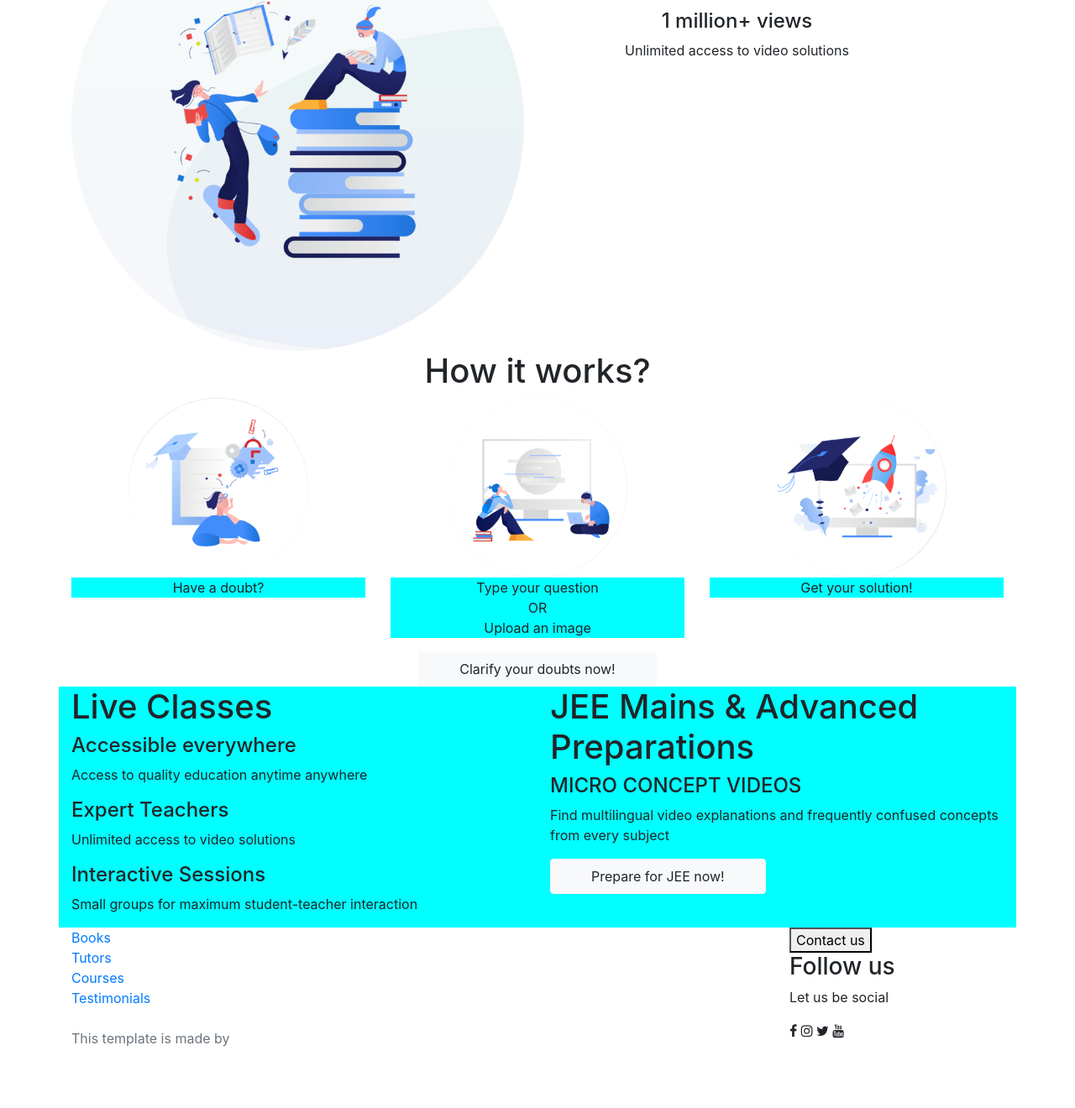
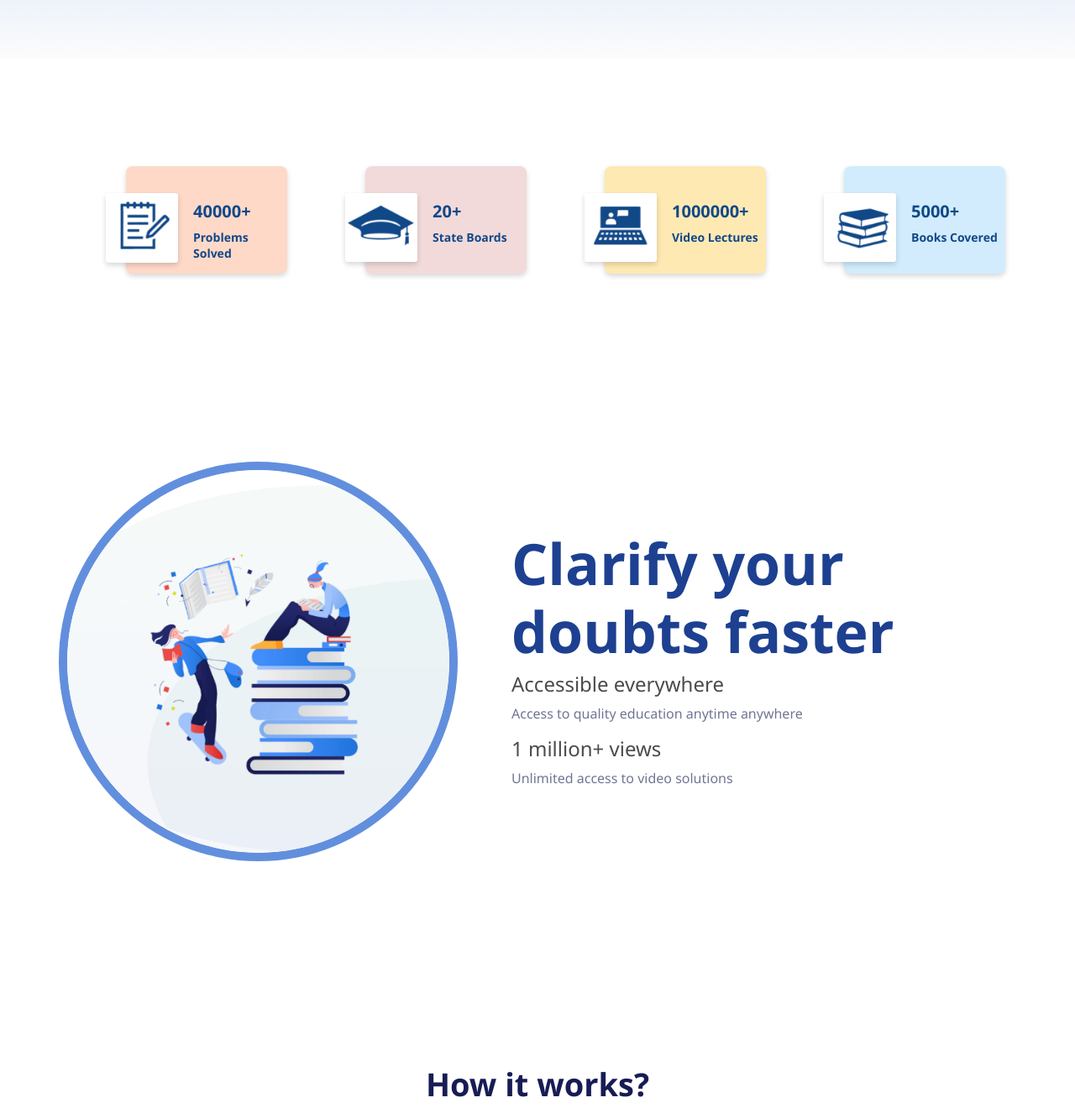
Before and after one commit to KrishnaPraneethEranki/Frontend, a plain HTML site: page src/index.html in a window 1280 px wide. Shown: the part 971-2291 px from the top of the page at 84% size. Drawn offline with nearby package versions, Linux system fonts and the light colour scheme.

Commit message:
Update style.css

```diff
--- a/CSS/style.css
+++ b/CSS/style.css
@@ -1,10 +1,292 @@
-.icon{
-    max-width: 50%;
+:root{
+    --bggradient:linear-gradient(
+        to bottom,
+        #2969E9,#fcfcfc);
 }
-.panel{
-    background-color: aqua;
+
+header, section{
+    overflow-x: hidden;
 }
-.panel h6 p{
-    margin:0px;
-    padding: 5vmin;
+
+header a{
+    font-family: Segoe UI;
+    font-size: 0.9em;
+    color:#2A2929;
 }
+
+header{
+    background: #2969E9;
+    background: var(--bggradient);
+}
+
+.dropdown-content{
+    display:none;
+    position: absolute;
+    background: #ffffff;
+    min-width: 160px;
+    box-shadow: 0px 2px 15px 0px #000000;
+    z-index: 1 ;
+}
+.dropdown-content a{
+    color:black;
+    padding:12px 16px;
+    text-decoration: none;
+    display:block;
+}
+.dropdown-content a:hover{
+    background: #dddddd;
+}
+.dropdown:hover .dropdown-content{
+    display:block;
+}
+header .nav-item:last-child{
+    padding-right: 5em;
+}
+header .nav-item{
+    padding:0.9em;
+}
+
+header .navbar-brand {
+    font-size:4vmin;
+    font-family: Impact, Haettenschweiler, 'Arial Narrow Bold', sans-serif;
+}
+header .navbar img{
+    margin-left: 10rem;
+}
+header .row .col-md-7{
+    padding:22vmin 1vmin;
+    padding-bottom: 35vmin;
+}
+header .row .col-md-7 h1{
+    text-align: left;
+    font-family: Segoe UI;
+    font-weight: bolder;
+    font-size: 8.5vmin;
+    letter-spacing: 0px;
+    opacity: 1;
+    color:#D9093C;
+}
+
+header .row .col-md-7 button{
+    margin-top: 4em;
+    margin-right: 3em;
+    color:white;
+    border-width: 0px;
+    border-radius: 32px;
+    opacity: 1;
+}
+header .row .col-md-5{
+    padding: 5.2vmin 1vmin;
+    max-width: 150%;
+}
+header .row .col-md-5 img{
+    width:110%;
+    border-radius: 50%;
+    border: 10px solid #D9093C;
+}
+
+.section-2{
+    padding:10vmin 0vmin 10vmin 0vmin;
+}
+.section-2 .row .col-md-5 img{
+    width:100%;
+    border-radius: 50%;
+    border: 10px solid #628FDD;
+}
+.section-2 .row .col-md-5{
+    padding:0vmin 0vmin 0vmin 0vmin;
+}
+.section-2 .row .col-md-7{
+    padding:10vmin 0vmin 0vmin 8vmin;
+}
+
+.section-2 .row .col-md-7 h1{
+    text-align: left;
+    font-family: Segoe UI;
+    font-weight: bolder;
+    font-size: 8.5vmin;
+    letter-spacing: 0px;
+    opacity: 1;
+    color:#1D4091;
+}
+.section-2 .row .col-md-7 h4{
+    text-align: left;
+    font-family: Segoe UI;
+    color: #4B4B4B;
+    opacity: 1;
+}
+.section-2 .row .col-md-7 p{
+    text-align: left;
+    font-family: Segoe UI;
+    color: #717595;
+    opacity: 1;
+}
+.section-1{
+    padding: 10vmin 0vmin 40vmin 0vmin;
+}
+.section-1 .row .col-md-3 img{
+    opacity:0.8;
+    width:30%;
+    border-radius: 0.2em;
+    box-shadow: 0px 3px 6px #00000029;
+    background: white;
+    position: absolute;
+    top: 10vmin;
+    left: 7vmin;
+    opacity: 1;
+    z-index: 1;
+}
+.section-1 .row .col-md-3 .panel{
+    position: absolute;
+    top: 6vmin;
+    left: 10vmin;
+    border-radius: 1vmin;
+    width:12em;
+    height:8em;
+    padding-left: 10vmin;
+    padding-top: 5vmin;
+    padding-right: 1vmin;
+    box-shadow: 0px 3px 6px #00000029;
+}
+
+.section-1 .row .col-md-3 .panel h6{
+    font: normal normal bold 20px/27px Segoe UI;
+    letter-spacing: 0px;
+    color: #114888;
+    opacity: 1;
+}
+.section-1 .row .col-md-3 .panel p{
+    font: normal normal 600 14px/19px Segoe UI;
+    letter-spacing: 0px;
+    color: #114888;
+    opacity: 1;
+}
+
+.section-3{
+    padding:20vmin 0vmin 30vmin 0vmin;
+}
+.section-3{
+    background-image: url(../assets/Group\ 169.png);
+    background-repeat: no-repeat;
+    background-position-x: 50%;
+    background-size: 60%;
+}
+.section-3 .background{
+    z-index: 0;
+}
+
+.section-3 .row{
+    padding: 0vmin 0vmin 0vmin 0vmin;
+}
+
+
+.section-3 .row .col-md-4{
+    position: relative;
+    left: 0px;
+    top: 0px;
+    padding:10vmin 0vmin 10vmin 0vmin;
+    z-index: 0;
+}
+.section-3 .row .col-md-4 img{
+    width: 56%;
+    border-radius: 50%;
+    border: 2px solid #bcbcbc;
+}
+.section-3 .row .col-md-4 p{
+    font: normal normal bold 26px/35px Segoe UI;
+    letter-spacing: 0px;
+    color: #151A4F;
+    opacity: 1;
+}
+.section-3 button{
+    background: #F32558 0% 0% no-repeat padding-box;
+    border-radius: 33px;
+    color: white;
+    opacity: 1;
+}
+
+
+.section-3 h1{
+    position: relative;
+    left: 0px;
+    top: 0px;
+    font: normal normal bold 38px/51px Segoe UI;
+    letter-spacing: 0px;
+    color: #171C55;
+    opacity: 1;
+    z-index: 1;
+}
+
+.section-4{
+    background-image: url(../assets/Group\ 170@2x.png);
+    background-repeat: no-repeat;
+    background-position-x: 50%;
+    background-position-y: 87%;
+    background-size: 71%;
+    padding:0vmin 0vmin 10vmin 0vmin;
+    z-index: 0;
+}
+.section-4 .row{
+    padding: 10vmin 10vmin 10vmin 10vmin;
+    margin-top: 10vmin;
+    z-index: 1;
+}
+
+.section-4 .row .col-md-6  h1{
+    color: #1D4091;
+    font-family: 'Segoe UI', Tahoma, Geneva, Verdana, sans-serif;
+    font-weight: bolder;
+}
+.section-4 .row .col-md-6 h4{
+    color: #F32558;
+    font-family: 'Segoe UI', Tahoma, Geneva, Verdana, sans-serif;
+}
+.section-4 .row .col-md-6 p{
+    color: #45464e;
+    font-family: 'Segoe UI', Tahoma, Geneva, Verdana, sans-serif;
+    font-weight: bold;
+}
+
+.section-4 .row .col-md-6 button{
+    background: #F32558 0% 0% no-repeat padding-box;
+    border-radius: 33px;
+    position: relative;
+    left: 25%;
+    color: white;
+    opacity: 1;
+}
+.section-4 .row .panel{
+    background: #dddddd;
+    padding: 1vmin 1vmin 1vmin 1vmin ;
+    border: 10px solid #1E4190;
+}
+
+footer{
+    margin-top: 1%;
+    padding:10vmin 0vmin 5vmin 0vmin;
+    background: #483E3E;
+}
+
+footer .col-md-9 .ft-link a{
+    color: white;
+}
+footer .col-md-9 .ft-link .copyright .name p{
+    color: white;
+}
+footer .col-md-3 button{
+    padding: 1em 1.5em 1em 1.5em ;
+    color:white;
+    background: #F32558;
+    border-width: 0px;
+    border-radius: 32px;
+    opacity: 1;
+}
+footer .col-md-3 .social h3,p,i{
+    color: white;
+}
+footer .col-md-3 .social i{
+    width: 11%;
+}
+footer .col-md-3 .social p{
+    font-size: 2.4vmin;
+}
```
